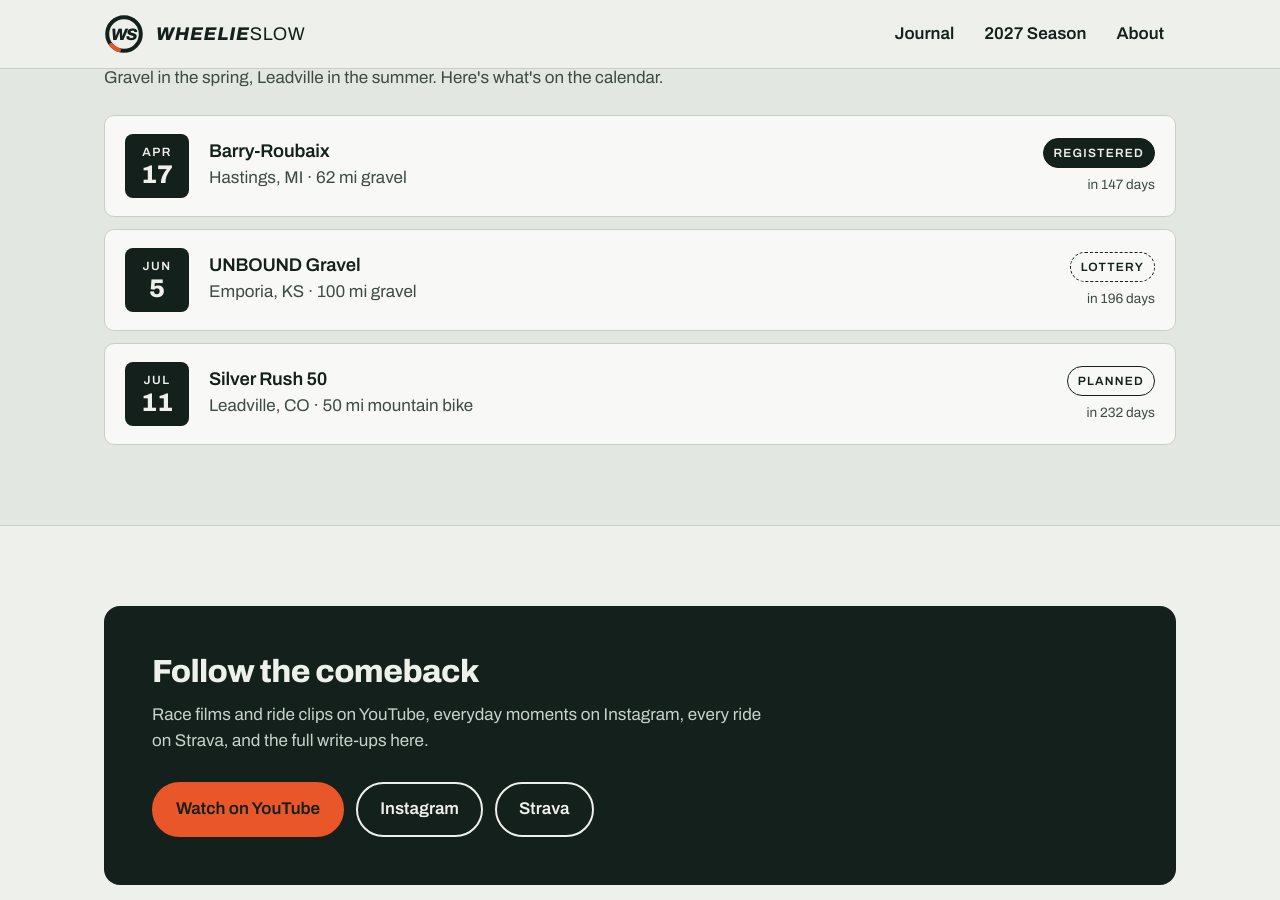
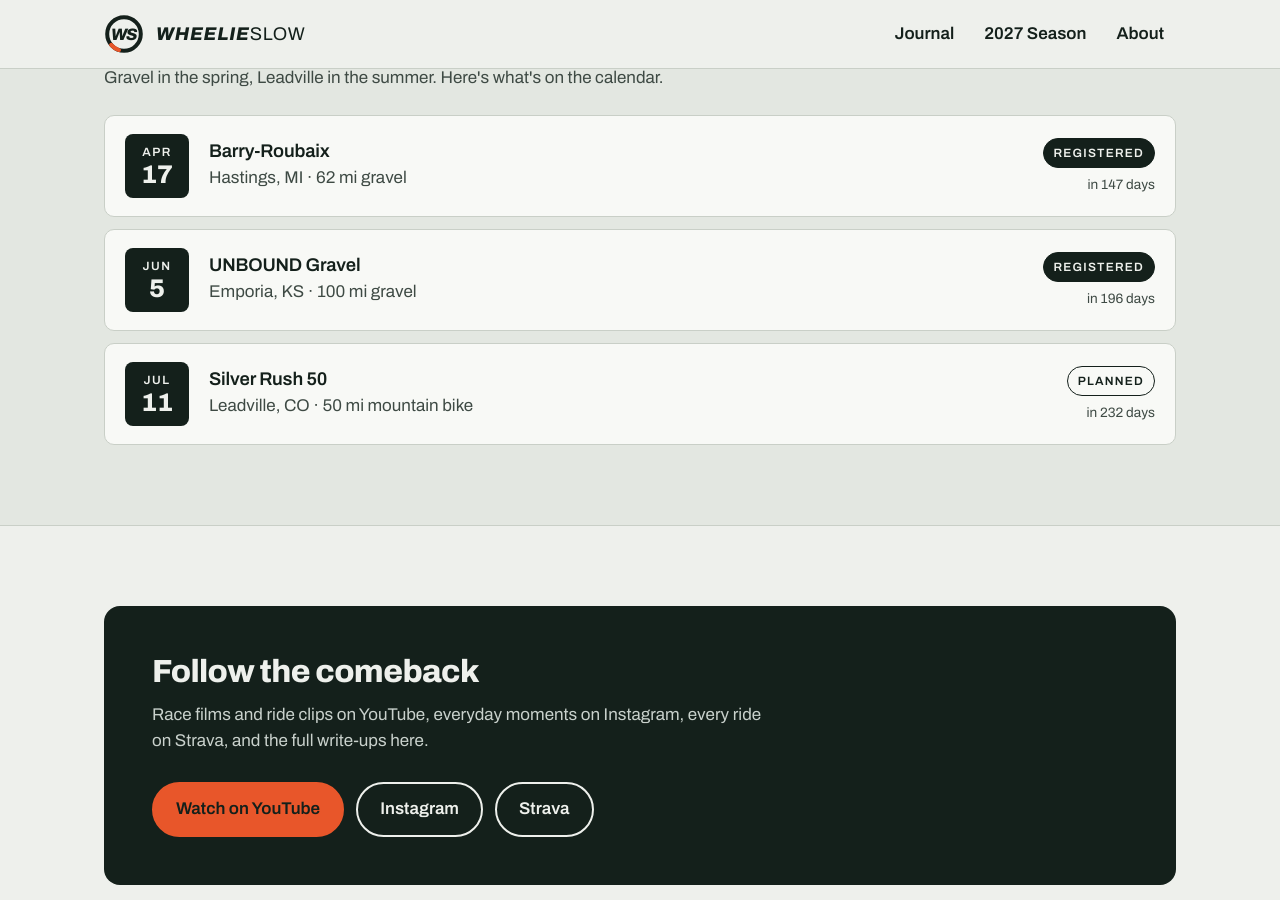
Before and after one commit to piotrowskibrian-cmd/wheelieslow, a Jekyll site: the page built from index.html, in a window 1280 px wide and 900 px high, scrolled down 1796 px. Built offline with Jekyll 4.4.1, drawn with Linux system fonts in a browser that asks for light colours.

Commit message:
In for UNBOUND Gravel
Co-Authored-By: Claude Opus 5.5 <noreply@anthropic.com>
Claude-Session: https://claude.ai/code/session_015d33gq1btUah5R8WBzrQsw

```diff
--- a/_data/season.yml
+++ b/_data/season.yml
@@ -28,7 +28,7 @@
   date: 2027-06-05
   location: Emporia, KS
   distance: 100 mi gravel
-  status: lottery
+  status: registered
   report: ""
 
 - name: Silver Rush 50
```
